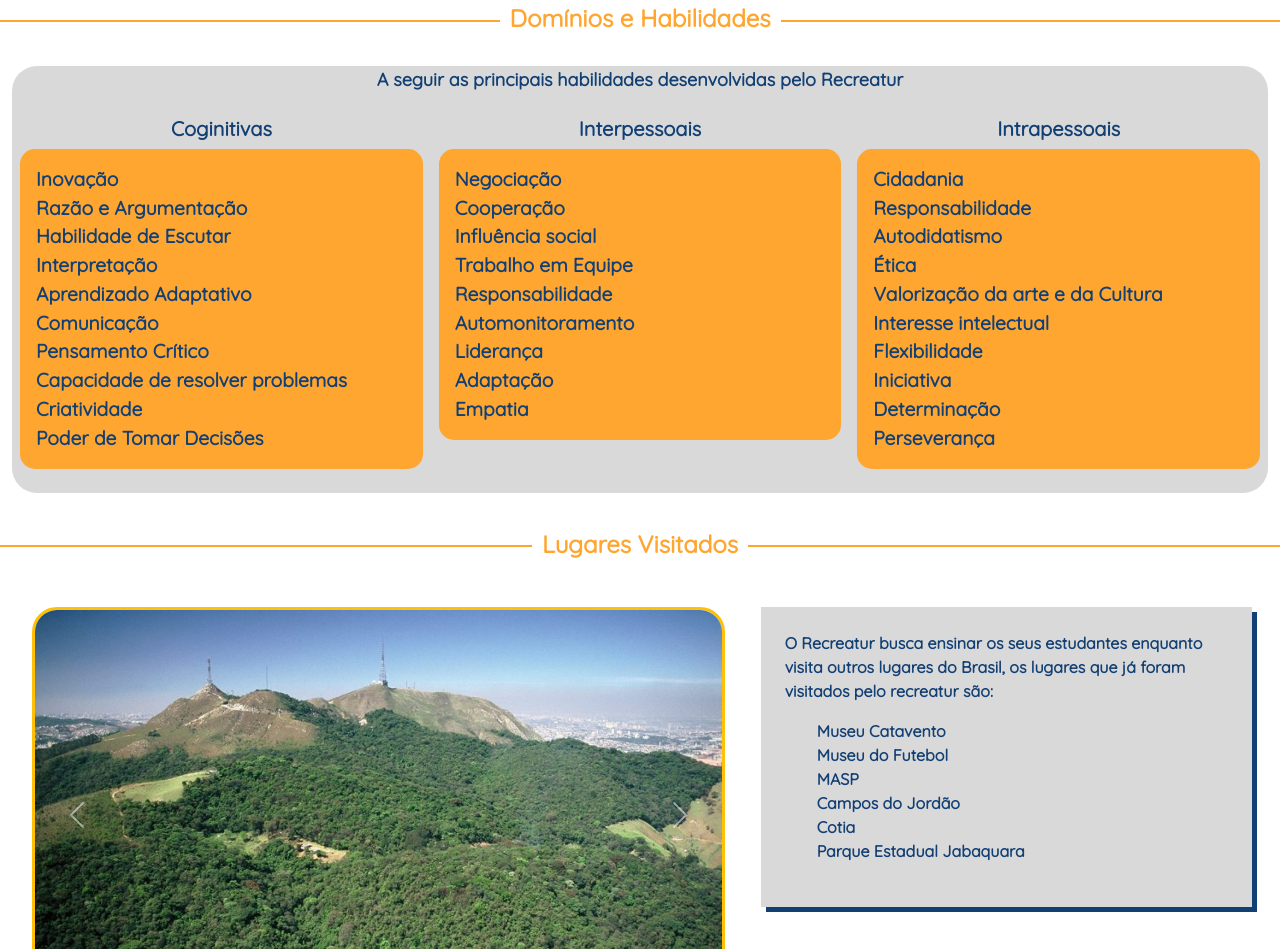
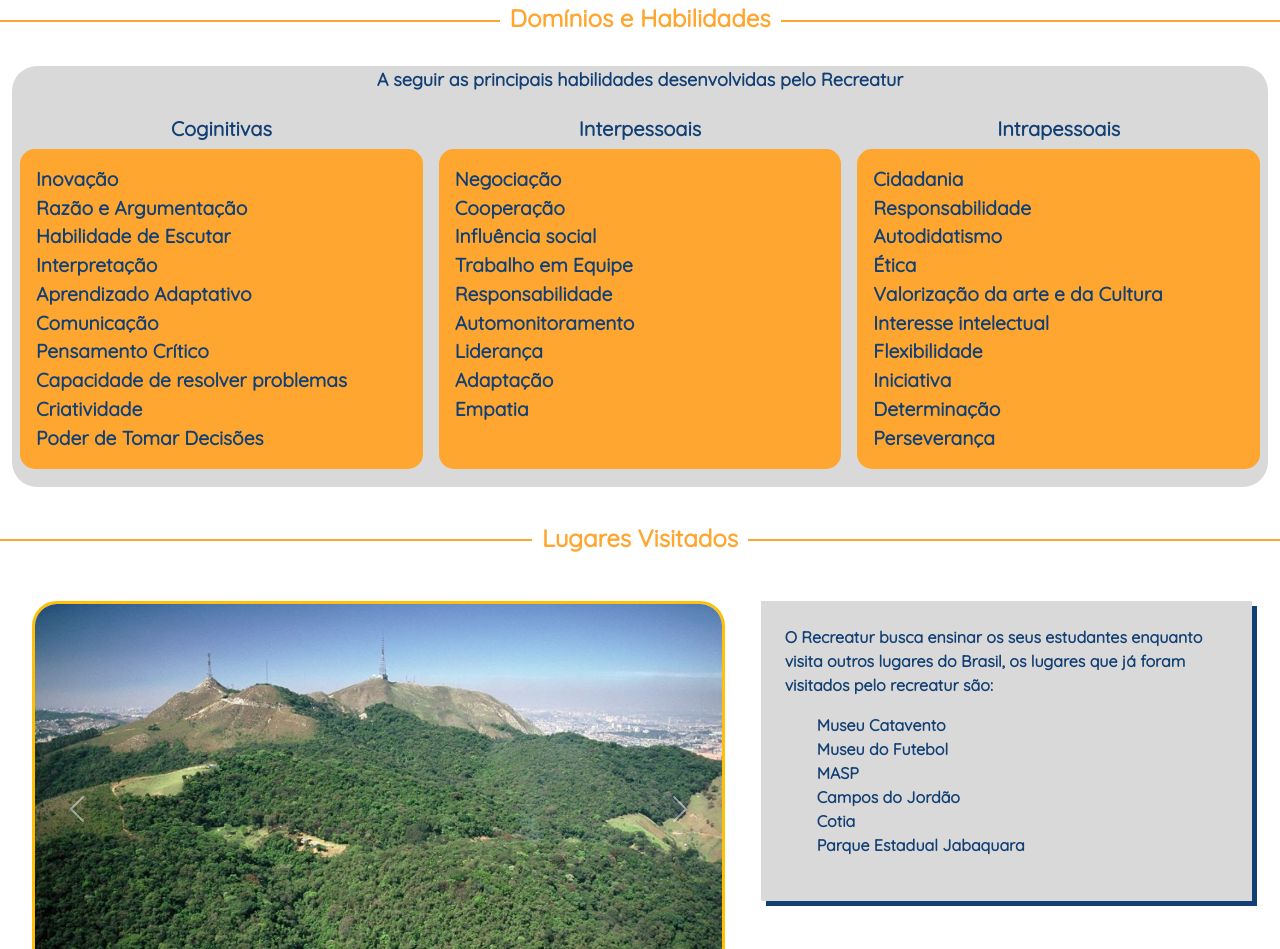
Before and after one commit to Averybipossum/Recreatur-PI-Semestre-Copia, a website: page html/projetos.html in a window 1280 px wide. Shown: the part 2547-3496 px from the top of the page. Drawn offline with nearby package versions, Linux system fonts and the light colour scheme; files whose address does not match are found by name.

Commit message:
Alteração no tamanho das caixas subDominio

```diff
--- a/CSS/projetosCSS.css
+++ b/CSS/projetosCSS.css
@@ -93,7 +93,7 @@ font-family: 'Quicksand';
 }
 .subcaixaDominio{
   background-color: #ffa630;
-  min-height: 150px;
+  min-height: 320px;
   max-height: auto;
   border-radius: 15px;
   margin-bottom: 10px;
```
